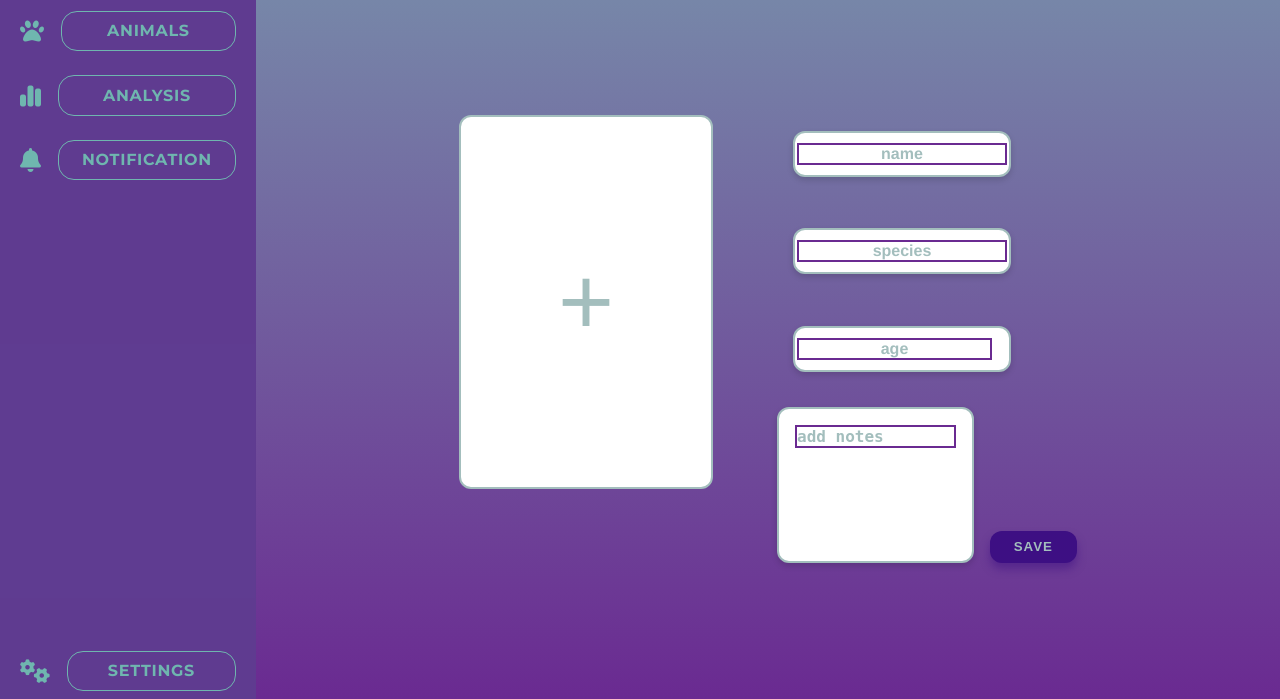
After one commit to julpol00/wdpai-2025, a PHP site: page /public/views/insert_data.html in a window 1280 px wide; the page is wider, and only the part inside the window is pictured. The commit adds this page. Shown: the part 165-864 px from the top of that part. Run offline with PHP 8.4, Linux system fonts and the light colour scheme; some libraries are stand-ins or nearby versions.

Commit message:
This commit add final view of animals.html and add insert_data.html and .css in initial form

```diff
--- /dev/null
+++ b/LAB01-KONFIGURACJA/public/css/insert_data.css
@@ -0,0 +1,143 @@
+main {
+  margin: 0;
+  padding: 0;
+  background: linear-gradient(to bottom, #7789a9, #6a2a91);
+  font-family: 'Montserrat', sans-serif;
+  display: flex;
+  justify-content: center;
+  align-items: center;
+}
+
+.notes-row {
+  display: flex;
+  gap: 1rem;
+  align-items: flex-end;
+}
+
+.form-wrapper {
+  display: flex;
+  gap: 4rem;
+  align-items: flex-start;
+  padding: 2rem;
+}
+
+.photo-section {
+  width: 250px;
+  height: 370px;
+  background: white;
+  border: 2px solid #a3bebd;
+  border-radius: 12px;
+  display: flex;
+  justify-content: center;
+  align-items: center;
+}
+
+.photo-button {
+  font-size: 6rem;
+  color: #a3bebd;
+  background: none;
+  border: none;
+  cursor: pointer;
+  transition: color 0.3s ease, transform 0.2s ease;
+}
+
+.photo-section:hover {
+  background-color: #6a2a91;
+    border: 2px solid white;
+}
+
+.photo-section:hover .photo-button {
+  color: white;
+}
+
+.form-section {
+  display: flex;
+  flex-direction: column;
+  gap: 1.2rem;
+  width: 300px;
+  position: relative;
+  min-height: 370px;
+}
+
+.input-field {
+  height: 40px;
+  border: none;
+  border-radius: 12px;
+  border: 2px solid #a3bebd;
+  background: white;
+  text-align: center;
+  font-weight: bold;
+  color: #6a2a91;
+  font-size: 1rem;
+  box-shadow: 0px 3px 6px rgba(0, 0, 0, 0.15);
+  outline: none;
+  transition: box-shadow 0.3s ease;
+}
+
+.input-field:hover {
+  box-shadow: 0 0 10px #6a2a91;
+      border: 2px solid #6a2a91;
+}
+
+.input-field::placeholder {
+  color: #a3bebd;
+  font-weight: 600;
+  text-align: center;
+  border: 2px solid #6a2a91;
+}
+
+.textarea-field {
+  flex: 1;
+  min-height: 120px;
+  border: none;
+  border: 2px solid #a3bebd;
+  border-radius: 12px;
+  background: white;
+  font-weight: bold;
+  color: #6a2a91;
+  font-size: 1rem;
+  padding: 1rem;
+  resize: none;
+  box-shadow: 0px 3px 6px rgba(0, 0, 0, 0.15);
+  outline: none;
+  transition: box-shadow 0.3s ease;
+}
+
+.textarea-field:hover {
+  box-shadow: 0px 4px 8px rgba(0, 0, 0, 0.25);
+      border: 2px solid #6a2a91;
+}
+
+.textarea-field::placeholder {
+  color: #a3bebd;
+  font-weight: bold;
+    border: 2px solid #6a2a91;
+}
+
+.save-container {
+  position: absolute;
+  bottom: 0;
+  right: 0;
+}
+
+.save-button {
+  background-color: #3d0f83;
+  color: #a3bebd;
+  padding: 0 1.5rem;
+  border-radius: 12px;
+  border: none;
+  font-weight: bold;
+  box-shadow: 0px 6px 8px rgba(61, 15, 131, 0.5);
+  cursor: pointer;
+  letter-spacing: 1px;
+  display: flex;
+  align-items: center;
+  justify-content: center;
+  height: 2rem;
+  transition: background-color 0.3s ease, transform 0.2s ease;
+}
+
+.save-button:hover {
+  background-color: #5123a8;
+  transform: translateY(-2px);
+}
--- a/LAB01-KONFIGURACJA/public/css/style.css
+++ b/LAB01-KONFIGURACJA/public/css/style.css
@@ -161,6 +161,13 @@ a {
 
 }
 
+.button:hover {
+  background-color: #6fb6af;
+  color: white;
+  box-shadow: 0 4px 10px rgba(111, 182, 175, 0.5);
+  border-color: #5ea39d;
+}
+
 ul{
     list-style-type: none;
     color: #6fb6af;
@@ -192,6 +199,10 @@ li {
 li i{
     font-size: 1.5em;
     margin-right: 0.7em;
+}
+
+li:hover i {
+    color: white;
 }
 
 .bottom-item {
--- /dev/null
+++ b/LAB01-KONFIGURACJA/public/views/insert_data.html
@@ -0,0 +1,52 @@
+<!DOCTYPE html>
+<html lang="en">
+<head>
+    <meta charset="UTF-8">
+    <meta name="viewport" content="width=device-width, initial-scale=1.0">
+    <link rel="stylesheet" type="text/css" href="../css/style.css">
+    <link rel="stylesheet" type="text/css" href="../css/insert_data.css">
+    <script src="https://kit.fontawesome.com/6c7c83f719.js" crossorigin="anonymous"></script>
+    <title>Insert Data</title>
+</head>
+<body>
+    <header>
+        <div class="logo-title">
+            <img src="../img/logo_2.svg" alt="Rodent Analytics logo">
+            <div class = "title-text">
+            <span class="rodent">RODENT</span>
+            <span class="analytics">ANALYTICS</span>
+            </div>
+        </div>
+    </header>
+    <div class="base-container">
+        <nav>
+            <ul>
+                <div class="menu-group">
+                <li><i class="fa-solid fa-paw"></i> <a href="#" class="button">ANIMALS</a> </li>
+                <li><i class="fa-solid fa-chart-simple"></i><a href="#" class="button">ANALYSIS</a> </li>
+                <li><i class="fa-solid fa-bell"></i> <a href="#" class="button">NOTIFICATION</a> </li>
+                </div>
+                <li class="bottom-item"><i class="fa-solid fa-gears"></i> <a href="#" class="button">SETTINGS</a> </li>
+            </ul>
+         </nav>
+        <main>
+            <div class="form-wrapper">
+                <div class="photo-section">
+                    <button class="photo-button">+</button>
+                </div>
+
+                <div class="form-section">
+                    <input type="text" placeholder="name" class="input-field" />
+                    <input type="text" placeholder="species" class="input-field" />
+                    <input type="number" placeholder="age" class="input-field" />
+                    <div class="notes-row">
+                    <textarea placeholder="add notes" class="textarea-field"></textarea>
+                    <button class="save-button">SAVE</button>
+                    </div>
+                </div>
+            </div>
+    </main>
+    </div>
+
+</body>
+</html>
```
Also changed, not shown: LAB01-KONFIGURACJA/public/css/animals.css (+60 -26 lines), LAB01-KONFIGURACJA/public/views/animals.html (+51 -12 lines).
